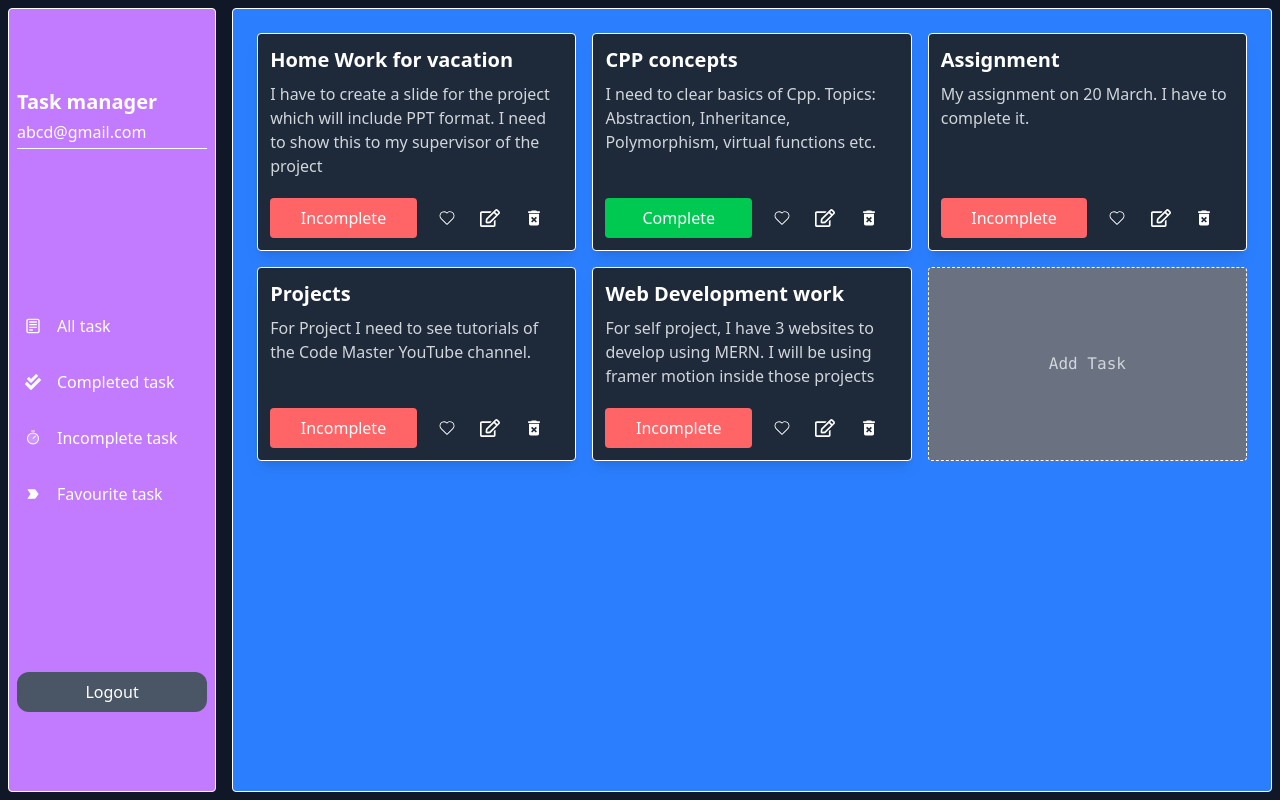
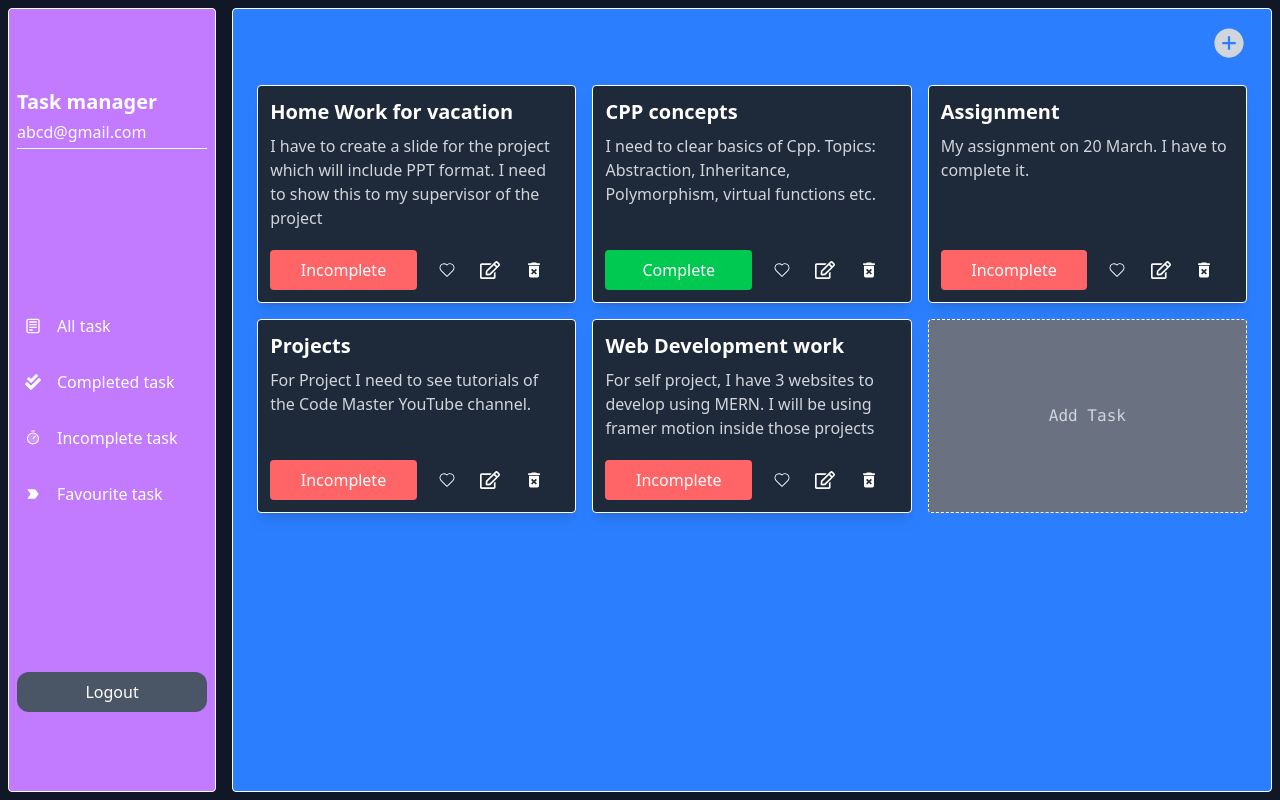
Before and after one commit to princemahmood117/task_manager, a React (Vite) app in the folder client/: page / in a window 1280 px wide. Built offline with nearby package versions, Linux system fonts and the light colour scheme.

Commit message:
add task modal added

```diff
--- a/client/src/App.jsx
+++ b/client/src/App.jsx
@@ -6,7 +6,7 @@ import FavTask from './pages/FavTask/FavTask'
 import { BrowserRouter, Routes, Route } from "react-router-dom";
 function App() {
   return (
-    <div className="bg-gray-900 text-white h-screen p-2">
+    <div className="bg-gray-900 text-white h-screen p-2 relative">
       <BrowserRouter>
         <Routes>
           <Route exact path="/" element={<Home></Home>}>
--- a/client/src/components/Cards.jsx
+++ b/client/src/components/Cards.jsx
@@ -1,14 +1,9 @@
-
 import { CiHeart } from "react-icons/ci";
 import { FaRegEdit } from "react-icons/fa";
 import { MdDeleteForever } from "react-icons/md";
 import { motion } from "framer-motion";
 
-// import { useState } from "react";
-
-const Cards = () => {
-
-  // this is fake json data, also can use as data.json, then fetch the data from public folder
+const Cards = ({ home,setInputDiv }) => {
   const data = [
     {
       title: "Home Work for vacation",
@@ -37,7 +32,6 @@ const Cards = () => {
     },
   ];
 
-//   const [importantButton, setImportantButton] = useState("Incomplete");
 
   return (
     <div className="grid lg:grid-cols-3 md:grid-cols-2 gap-4 p-4">
@@ -56,7 +50,11 @@ const Cards = () => {
           </div>
 
           <div className="mt-3 w-full flex items-center">
-            <button className={`${items.status === 'Incomplete'? "bg-red-400" : "bg-green-500"} p-2 rounded w-3/6 cursor-pointer hover:scale-105 transition-all duration-300`}>
+            <button
+              className={`${
+                items.status === "Incomplete" ? "bg-red-400" : "bg-green-500"
+              } p-2 rounded w-3/6 cursor-pointer hover:scale-105 transition-all duration-300`}
+            >
               {items.status}
             </button>
 
@@ -76,13 +74,17 @@ const Cards = () => {
       ))}
 
       {/* Add Task Button with Animation */}
-      <motion.div className="flex flex-col justify-center items-center bg-gray-500 rounded border border-dashed cursor-pointer"
+
+      {home === "true" && (
+        <motion.button onClick={()=> setInputDiv('fixed')}
+          className="flex flex-col justify-center items-center bg-gray-500 rounded border border-dashed cursor-pointer"
           initial={{ opacity: 0, y: 50 }}
           animate={{ opacity: 1, y: 0 }}
           transition={{ duration: 0.5 }}
         >
           <h2 className="text-gray-300 font-mono">Add Task</h2>
-      </motion.div>
+        </motion.button>
+      )}
     </div>
   );
 };
--- a/client/src/pages/AllTasks/AllTask.jsx
+++ b/client/src/pages/AllTasks/AllTask.jsx
@@ -1,11 +1,24 @@
+import { IoAddCircleSharp } from "react-icons/io5";
 import Cards from "../../components/Cards";
+import InputData from "../Home/InputData";
+import { useState } from "react";
 
 const AllTask = () => {
-    return (
-        <div>
-            <Cards></Cards>
+
+    const [inputDiv,setInputDiv] = useState("hidden")
+  return (
+    <>
+      <div>
+        <div className="w-full flex justify-end px-4 py-2">
+          <button onClick={()=> setInputDiv('fixed')}>
+            <IoAddCircleSharp className="text-4xl text-gray-300 hover:text-gray-200 transition-all duration-300 cursor-pointer"></IoAddCircleSharp>
+          </button>
         </div>
-    );
+        <Cards setInputDiv={setInputDiv} home={"true"}></Cards>
+      </div>
+      <InputData inputDiv={inputDiv} setInputDiv={setInputDiv}></InputData>
+    </>
+  );
 };
 
 export default AllTask;
--- a/client/src/pages/CompletedTask/CompletedTask.jsx
+++ b/client/src/pages/CompletedTask/CompletedTask.jsx
@@ -1,7 +1,9 @@
+import Cards from "../../components/Cards";
+
 const CompletedTask = () => {
   return (
     <div>
-      <h1>This is completed task</h1>
+      <Cards home={'false'}></Cards>
     </div>
   );
 };
--- a/client/src/pages/FavTask/FavTask.jsx
+++ b/client/src/pages/FavTask/FavTask.jsx
@@ -1,8 +1,9 @@
+import Cards from "../../components/Cards";
 
 const FavTask = () => {
     return (
         <div>
-            <h1>This is fav task</h1>
+            <Cards home={'false'}></Cards>
         </div>
     );
 };
--- /dev/null
+++ b/client/src/pages/Home/InputData.jsx
@@ -0,0 +1,36 @@
+import { RxCross2 } from "react-icons/rx";
+
+const InputData = ({ inputDiv, setInputDiv }) => {
+  return (
+    <>
+      <div className={`${inputDiv} fixed top-0 left-0 bg-gray-800 opacity-50 h-screen w-full`}></div>
+
+      <div className={`${inputDiv} top-0 left-0 flex items-center justify-center h-screen w-full`}>
+        <div className="md:w-3/6 w-4/6 bg-gray-900 p-4 rounded">
+          <div className="flex justify-end">
+            <button onClick={()=> setInputDiv('hidden')}>
+              <RxCross2 className="text-xl"></RxCross2>
+            </button>
+          </div>
+          <input
+            type="text"
+            name="title"
+            placeholder="Title"
+            className="px-3 py-2 border bg-gray-100 text-black rounded w-full my-3"
+          />
+          <textarea
+            name="desc"
+            rows={10}
+            placeholder="Description..."
+            className="px-3 py-2 border bg-gray-700 text-white rounded w-full my-3"
+          ></textarea>
+          <button className="px-3 py-2 bg-blue-400 rounded text-black cursor-pointer hover:bg-blue-500 transition-all duration-300">
+            Submit
+          </button>
+        </div>
+      </div>
+    </>
+  );
+};
+
+export default InputData;
--- a/client/src/pages/IncompleteTask/IncompleteTask.jsx
+++ b/client/src/pages/IncompleteTask/IncompleteTask.jsx
@@ -1,8 +1,9 @@
+import Cards from "../../components/Cards";
 
 const IncompleteTask = () => {
     return (
         <div>
-            <h1>incompleted task</h1>
+            <Cards home={'false'}></Cards>
         </div>
     );
 };
```
Lines whose indentation alone changed are shown as unchanged.
